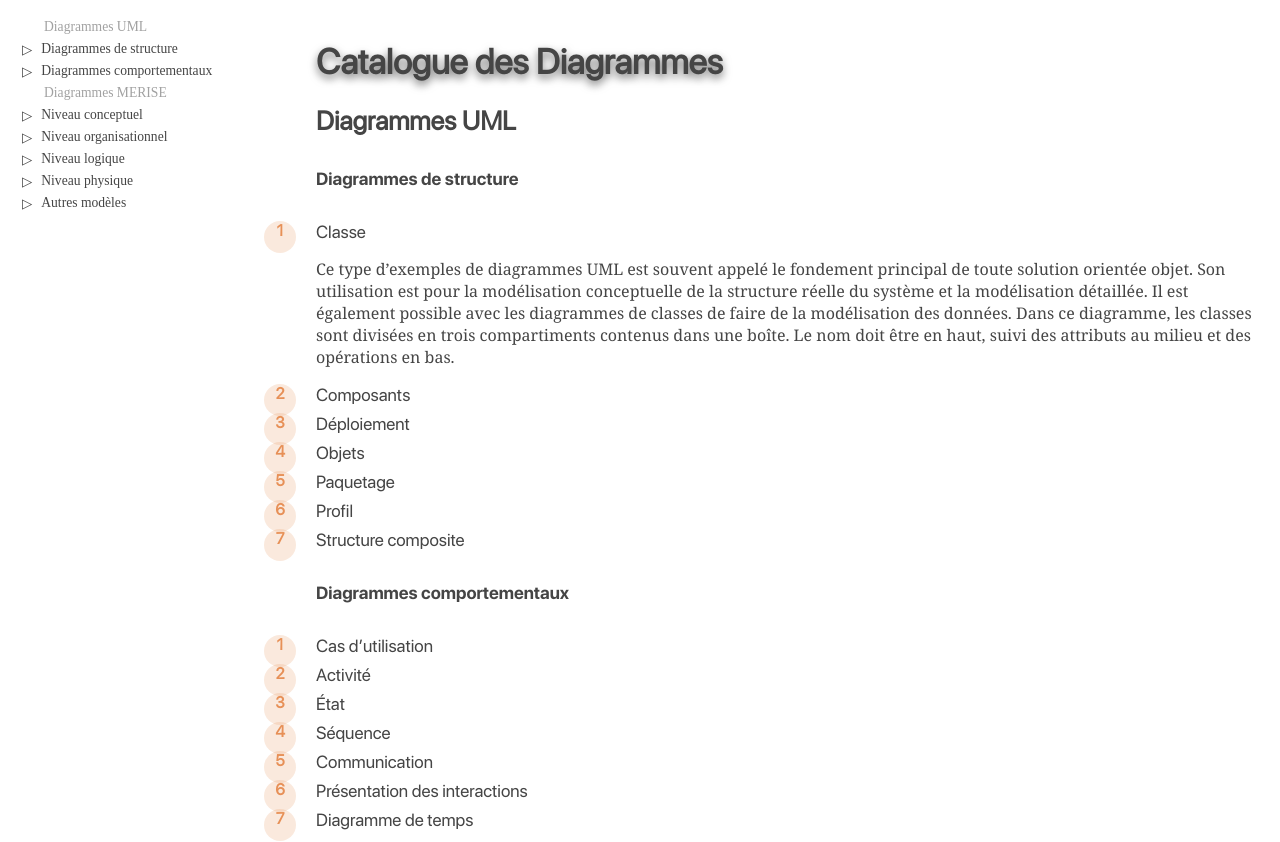
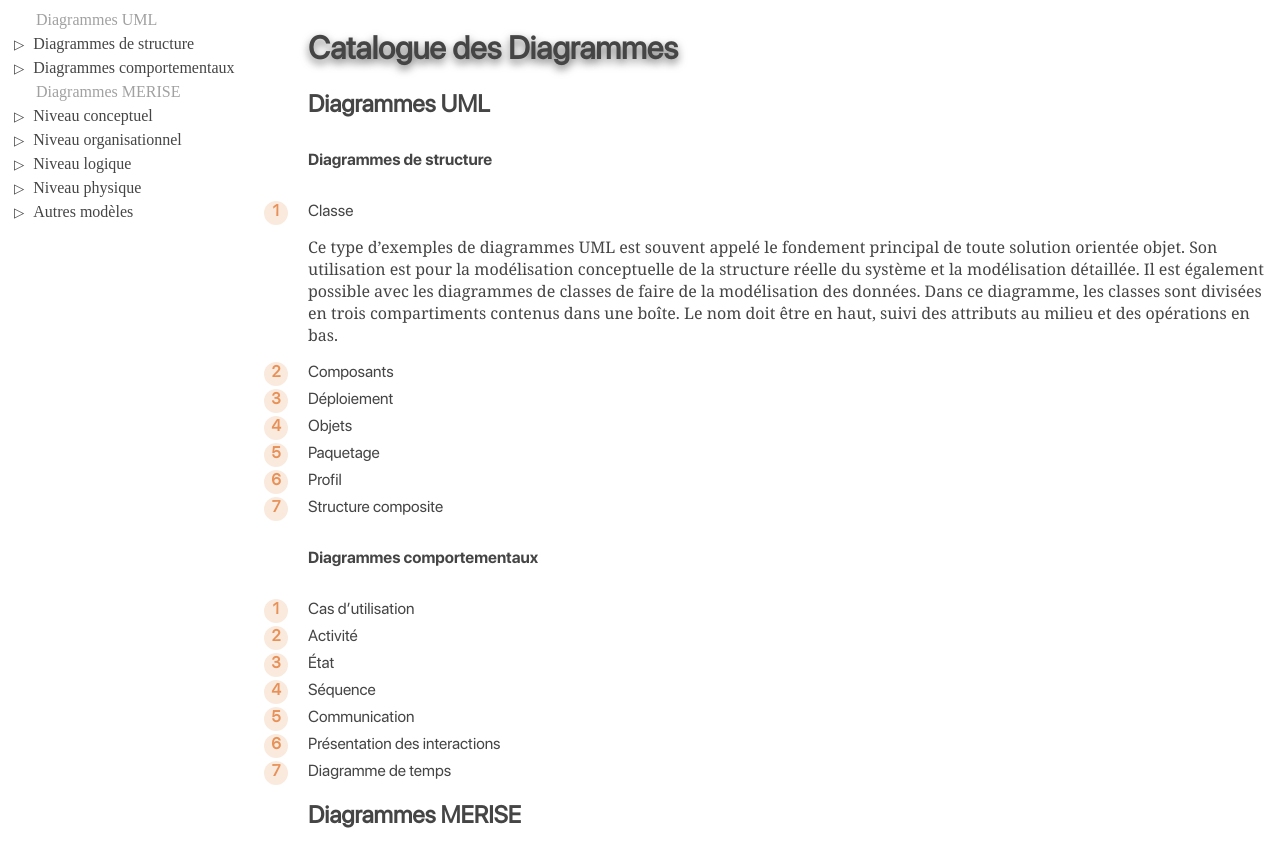
Before and after one commit to 2023-cda-alt-devops-p3/catalog-nt, a React (Create React App) app: page / in a window 1280 px wide. Shown: the top 842 px of the page. Built offline with nearby package versions, Linux system fonts and the light colour scheme; a web font is replaced by a local one.

Commit message:
feat: :sparkles: added responsive burger menu for mobile with href links

```diff
--- a/public/index.html
+++ b/public/index.html
@@ -6,10 +6,10 @@
     <meta name="viewport" content="width=device-width, initial-scale=1" />
     <meta name="theme-color" content="#000000" />
     <meta
-      name="description"
+      name="Catalogue de Diagrammes"
       content="Web site created using create-react-app"
     />
-    <link rel="apple-touch-icon" href="%PUBLIC_URL%/simplon-icon-192.png.png" />
+    <link rel="apple-touch-icon" href="%PUBLIC_URL%/simplon-icon-192.png" />
     <!--
       manifest.json provides metadata used when your web app is installed on a
       user's mobile device or desktop. See https://developers.google.com/web/fundamentals/web-app-manifest/
@@ -24,7 +24,7 @@
       work correctly both with client-side routing and a non-root public URL.
       Learn how to configure a non-root public URL by running `npm run build`.
     -->
-    <title>React App</title>
+    <title>Catalogue de Diagrammes</title>
   </head>
   <body>
     <noscript>You need to enable JavaScript to run this app.</noscript>
--- a/src/App.js
+++ b/src/App.js
@@ -5,8 +5,8 @@ function Accordion1() {
   return(
   <div>
     <div className="accordion">
-      <button onClick={() => setIsActive(!isActive)} class="collapsible">{isActive ? '▽' : '▷'}</button><a className='sideMenu' href='#uml-structure'>Diagrammes de structure</a></div>
-      {isActive && <div class='collapsible-content'>
+      <button onClick={() => setIsActive(!isActive)} className="collapsible">{isActive ? '▽' : '▷'}</button><a className='sideMenu' href='#uml-structure'>Diagrammes de structure</a></div>
+      {isActive && <div className='collapsible-content'>
         <a href='#uml-class'>Classe</a>
         <a href='#uml-comp'>Composants</a>
         <a href='#uml-deploy'>Déploiement</a>
@@ -24,8 +24,8 @@ function Accordion2() {
   return(
   <div>
     <div className="accordion">
-      <button onClick={() => setIsActive(!isActive)} class="collapsible">{isActive ? '▽' : '▷'}</button><a className='sideMenu'  href='#uml-behave'>Diagrammes comportementaux</a></div>
-      {isActive && <div class='collapsible-content'>
+      <button onClick={() => setIsActive(!isActive)} className="collapsible">{isActive ? '▽' : '▷'}</button><a className='sideMenu'  href='#uml-behave'>Diagrammes comportementaux</a></div>
+      {isActive && <div className='collapsible-content'>
       <a href='#uml-cases'>Cas d’utilisation</a>
       <a href='#uml-activity'>Activité</a>
       <a href='#uml-state'>État</a>
@@ -43,8 +43,8 @@ function Accordion3() {
   return(
   <div>
     <div className="accordion">
-      <button onClick={() => setIsActive(!isActive)} class="collapsible">{isActive ? '▽' : '▷'}</button><a className='sideMenu'  href='#mer-concept'>Niveau conceptuel</a></div>
-      {isActive && <div class='collapsible-content'>
+      <button onClick={() => setIsActive(!isActive)} className="collapsible">{isActive ? '▽' : '▷'}</button><a className='sideMenu'  href='#mer-concept'>Niveau conceptuel</a></div>
+      {isActive && <div className='collapsible-content'>
       <a href='#mer-mcd'>Modèle Conceptuel des Données (MCD)</a>
       <a href='#mer-mct'>Modèle Conceptuel de Traitements (MCT)</a>
     </div>}
@@ -57,8 +57,8 @@ function Accordion4() {
   return(
   <div>
   <div className="accordion">
-    <button onClick={() => setIsActive(!isActive)} class="collapsible">{isActive ? '▽' : '▷'}</button><a className='sideMenu' href='#mer-orga'>Niveau organisationnel</a></div>
-    {isActive && <div class='collapsible-content'>
+    <button onClick={() => setIsActive(!isActive)} className="collapsible">{isActive ? '▽' : '▷'}</button><a className='sideMenu' href='#mer-orga'>Niveau organisationnel</a></div>
+    {isActive && <div className='collapsible-content'>
     <a href='#mer-mld'>Modèle Organisationnel des Données (MLD)</a>
     <a href='#mer-mlt'>Modèle Organisationnel de Traitements (MLT)</a>
     </div>}
@@ -71,8 +71,8 @@ function Accordion5() {
   return(
   <div>
     <div className="accordion">
-      <button onClick={() => setIsActive(!isActive)} class="collapsible">{isActive ? '▽' : '▷'}</button><a className='sideMenu' href='#mer-logic'>Niveau logique</a></div>
-      {isActive && <div class='collapsible-content'>
+      <button onClick={() => setIsActive(!isActive)} className="collapsible">{isActive ? '▽' : '▷'}</button><a className='sideMenu' href='#mer-logic'>Niveau logique</a></div>
+      {isActive && <div className='collapsible-content'>
       <a href='#mer-mld'>Modèle Logique des Données (MLD)</a>
       <a href='#mer-mlt'>Modèle Logique de Traitements (MLT)</a>
     </div>}
@@ -85,8 +85,8 @@ function Accordion6() {
   return(
   <div>
     <div className="accordion">
-      <button onClick={() => setIsActive(!isActive)} class="collapsible">{isActive ? '▽' : '▷'}</button><a className='sideMenu'  href='#mer-phys'>Niveau physique</a></div>
-      {isActive && <div class='collapsible-content'>
+      <button onClick={() => setIsActive(!isActive)} className="collapsible">{isActive ? '▽' : '▷'}</button><a className='sideMenu'  href='#mer-phys'>Niveau physique</a></div>
+      {isActive && <div className='collapsible-content'>
       <a href='#mer-mld'>Modèle Physique des Données (MPD)</a>
       <a href='#mer-mlt'>Modèle Physique de Traitements (MPT)</a>
     </div>}
@@ -99,8 +99,8 @@ function Accordion7() {
   return(
     <div>
       <div className="accordion">
-        <button onClick={() => setIsActive(!isActive)} class="collapsible">{isActive ? '▽' : '▷'}</button><a className='sideMenu'  href='#mer-other'>Autres modèles</a></div>
-        {isActive && <div class='collapsible-content'>
+        <button onClick={() => setIsActive(!isActive)} className="collapsible">{isActive ? '▽' : '▷'}</button><a className='sideMenu'  href='#mer-other'>Autres modèles</a></div>
+        {isActive && <div className='collapsible-content'>
         <a href='#mer-mf'>Modèle des Flux (MF)</a>
         <a href='#mer-me'>Modèle des États (ME)</a>
         <a href='#mer-ms'>Modèle de Sécurité (MS)</a>
@@ -111,7 +111,7 @@ function Accordion7() {
 
 function Sidebar() {
   return(
-  <div className="App-sidebar">
+  <div id ="Sidebar" className="App-sidebar">
     <a href='#uml' className='sideTitle'>Diagrammes UML</a>
     <Accordion1 />
     <Accordion2 />
@@ -127,7 +127,27 @@ function Sidebar() {
 
 function Topbar() {
   return(
-  <p>Test</p>
+  <div className="App-topbar">
+    <div className="dropdown">
+      <button className="dropbtn">
+        <svg width="40" height="40" viewBox="0 0 100 80">
+        <path d="M0 0H100V20H0z" fill="white"></path>
+        <path d="M0 30H100V50H0z" fill="white"></path>
+        <path d="M0 60H100V80H0z" fill="white"></path>
+      </svg></button>
+      <div className="dropdown-content">
+        <a className='sideMenu' href='#uml'>Diagrammes UML</a>
+        <a href='#uml-structure'>Diag. de structure</a>
+        <a href='#uml-behave'>Diag. comportement</a>
+        <a className='sideMenu' href='#mer'>Diagrammes MERISE</a>
+        <a href='#mer-concept'>Mod. conceptuel</a>
+        <a href='#mer-orga'>Mod. organisationnel</a>
+        <a href='#mer-logic'>Mod. logique</a>
+        <a href='#mer-phys'>Mod. physique</a>
+        <a href='#mer-other'>Autres modèles</a>
+      </div>
+    </div>
+  </div>
   )
 }
 
@@ -209,10 +229,8 @@ Dans ce diagramme, les classes sont divisées en trois compartiments contenus da
 function App() {
   return (
     <div className="App">
-      <body>
-        <Navbar />
-        <AppContent />
-      </body>
+      <Navbar />
+      <AppContent />
     </div>
   );
 }
--- a/src/index.css
+++ b/src/index.css
@@ -15,32 +15,29 @@
   src: url("SF-Pro-Text-Light.otf") format("opentype");
 }
 
-body {
+.App {
+  display: flex;
+  flex-direction: column;
+  text-align: left;
+  align-items: center;
+}
+
+.App-body {
   font-family: 'SF Pro Dislay Regular';
   -webkit-font-smoothing: antialiased;
   -moz-osx-font-smoothing: grayscale;
   background-color: #ffffff;
-  display: flex;
-  flex-direction: column;
   align-items: left;
-  font-size: calc(2.2vmin);
+  font-size: calc(10px + 2vmin);
   color: #454545;
-}
-
-.App {
-  text-align: left;
-}
-
-.App-body {
-  position: row;
+  margin-top: 7vh;
 }
 
 .App-sidebar {
   margin: 0;
   padding: 0;
-  width: 30vh;
+  width: 0vh;
   font-family: 'SF Pro Text Light';
-  font-size: calc(1.7vmin);
   position: fixed;
   height: 100%;
   overflow: auto;
@@ -93,12 +90,75 @@ body {
   color:#454545;
 }
 
+.App-topbar {
+  background-color: #333;
+  font-family: 'SF Pro Text Light';
+  width: 100%;
+  display: flex;
+  align-items: center;
+  position:fixed;
+  z-index: 1;
+}
+
+.App-topbar a {
+  float: left;
+  font-size: 16px;
+  color: white;
+  text-align: center;
+  text-decoration: none;
+}
+
+.dropdown {
+  position: relative;
+}
+
+.dropdown .dropbtn {
+  font-size: 16px;
+  border: none;
+  outline: none;
+  color: white;
+  padding: 14px 16px;
+  background-color: inherit;
+  font-family: inherit;
+  cursor:pointer;
+  margin: 0;
+}
+
+.navbar a:hover, .dropdown:hover .dropbtn {
+  background-color: #E79057;
+}
+
+.dropdown-content {
+  display: none;
+  position: absolute;
+  background-color: #f9f9f9;
+  min-width: 200px;
+  box-shadow: 0px 8px 16px 0px rgba(0,0,0,0.2);
+  z-index: 1;
+}
+
+.dropdown-content a {
+  float: none;
+  color: #454545;
+  padding: 12px 16px;
+  text-decoration: none;
+  display: block;
+  text-align: left;
+}
+
+.dropdown-content a:hover {
+  background-color: #ddd;
+}
+
+.dropdown:hover .dropdown-content{
+  display: block;
+}
+
 .Section {
   font-family: 'SF Pro Dislay Bold';
 }
 
 p {
-  font-size: calc(2vmin);
   font-family:Cambria, Cochin, Georgia, Times, 'Times New Roman', serif;
   font-weight: 100;
 }
@@ -137,28 +197,44 @@ ol li {
 ol li::before {
   content: counter(custom-counter);
   color: #E79057;
-  font-size: calc(2vmin);
   font-weight: bold;
   position: absolute;
-  --size: 32px;
+  --size: 4vmin;
   left: calc(-1 * var(--size) - 20px);
   width: var(--size);
+  min-width: 3vh;
   height: var(--size);
+  min-height: 3vh;
   background: #e7915734;
   border-radius: 50%;
   text-align:center;
 }
 
-@media screen and (min-width: 576px) {
-
-}
-
 @media screen and (min-width: 768px) {
+  .App {
+    align-items:flex-start;
+  }
   .App-body{
     margin-left: 30vh;
+    margin-top: 0vh;
+    font-size: calc(5px + 2vmin);
+  }
+  .App-sidebar {
+    width: 30vh;
+    font-size: calc(3px + 2vmin);
+  }
+  ol li::before {
+    --size: 3vmin;
   }
 }
 
 @media screen and (min-width: 991px) {
 
+  .App-body{
+    font-size: calc(2vmin);
+  }
+  .App-sidebar {
+    width: 30vh;
+    font-size: calc(2vmin);
+  }
 }
```
